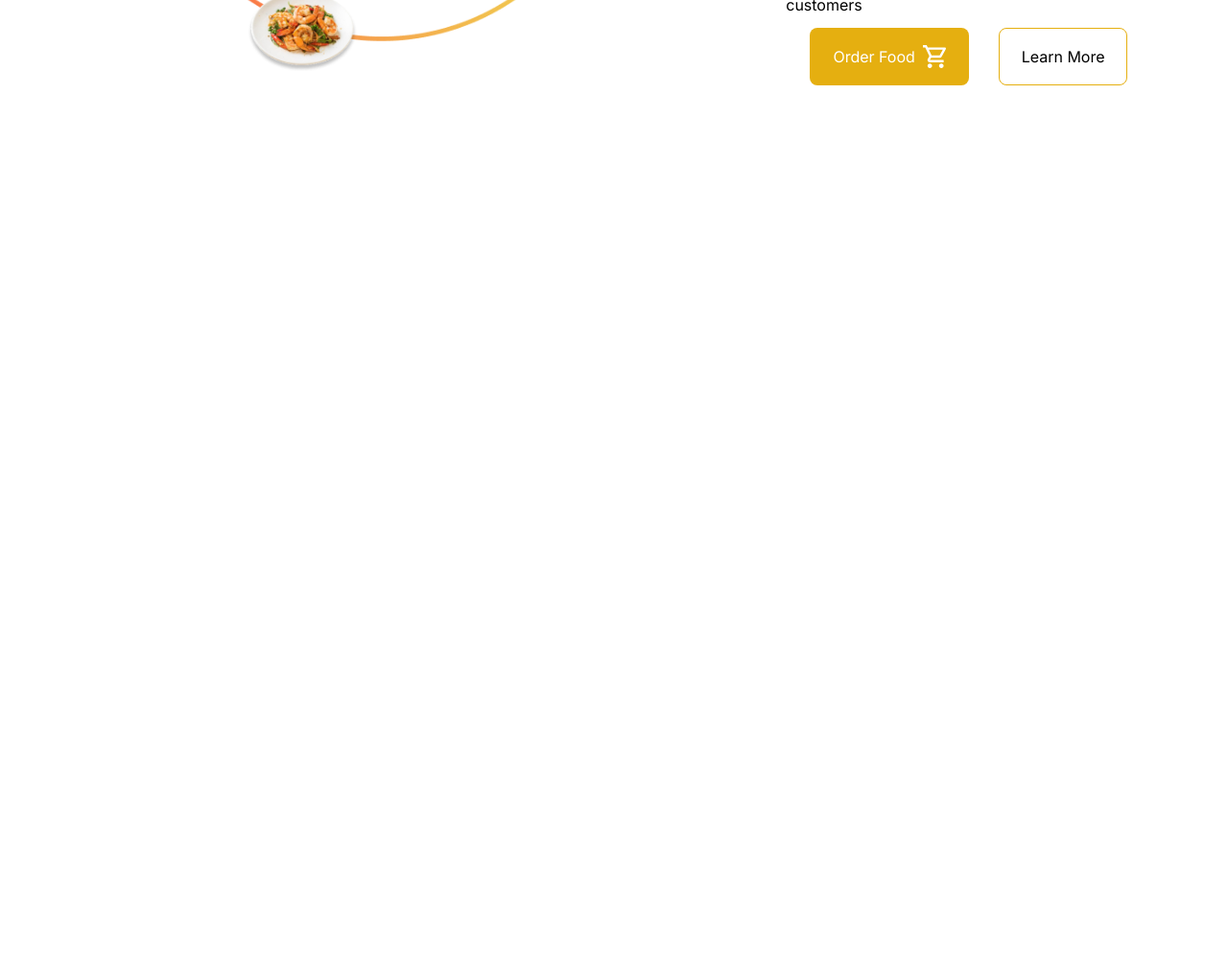
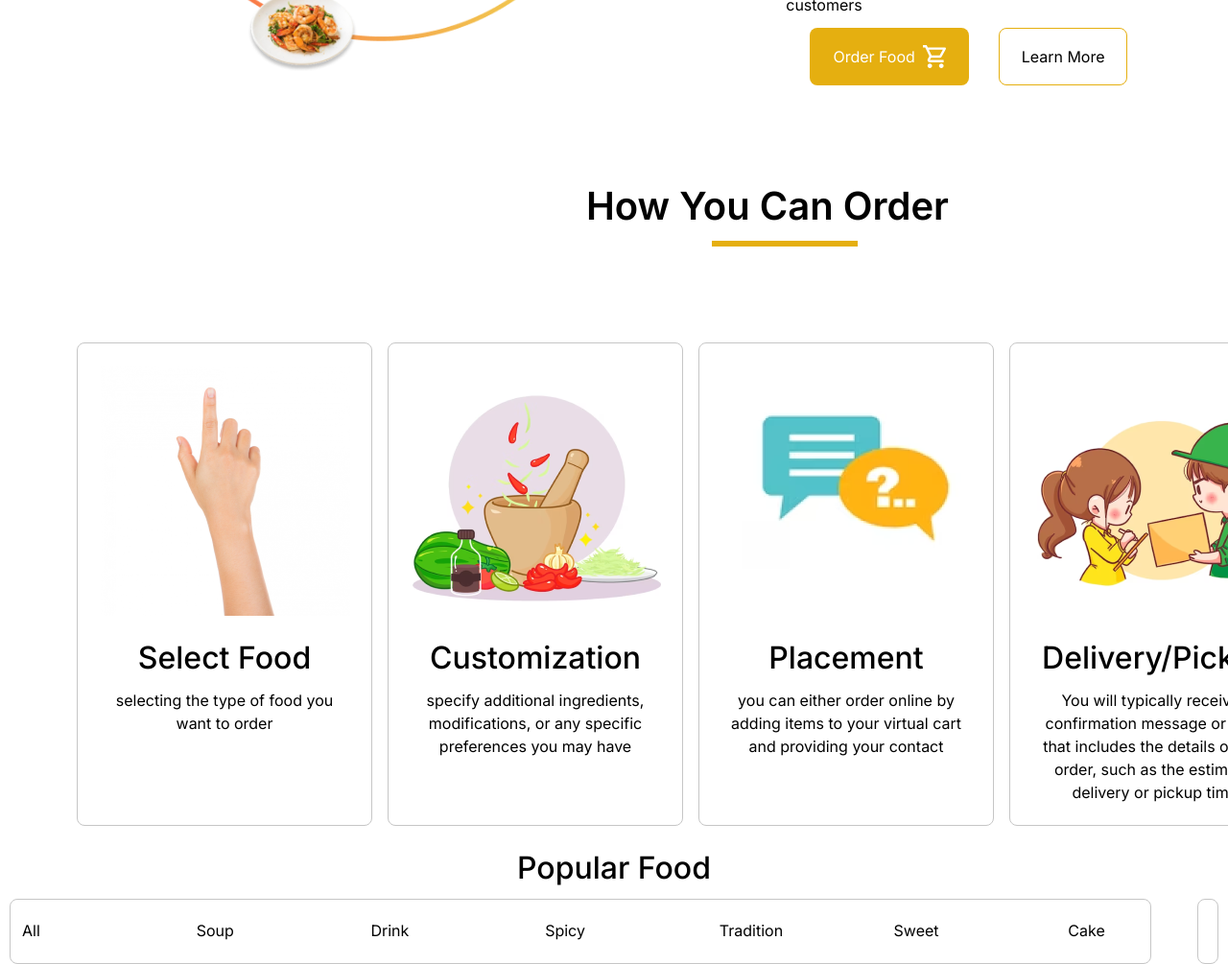
Before and after one commit to Eduardos13/asian_food, a plain HTML site: page index.html in a window 1280 px wide. Shown: the part 657-1662 px from the top of the page at 96% size. Before the commit the page ends 800 px from the top, so only its background shows below. Drawn offline with nearby package versions, Linux system fonts and the light colour scheme; a web font is replaced by a local one.

Commit message:
created 2 new sections

```diff
--- a/index.html
+++ b/index.html
@@ -13,6 +13,8 @@
     </head>
 
     <body>
+
+        <!--Header-->
 
         <header class="header">
             <div class="container">
@@ -50,6 +52,9 @@
         </header>
 
         <main>
+
+            <!--Hero section-->
+
             <section class="hero">
                 <div class="container hero-section">
                     <img src="./images/hero-image.png" alt="" class="hero-image">
@@ -67,6 +72,58 @@
                     </div>
                 </div>
             </section>
+
+            <!--How to order-->
+
+            <section class="to-order">
+                <div class="container">
+                    <h2 class="order-title">How You Can order</h2>
+                    <ul class="to-order-list">
+                        <li class="to-order-item">
+                            <img src="./images/select.png" alt="hand points up" class="to-order-image">
+                            <h2 class="to-order-title">Select Food</h2>
+                            <p class="to-order-text"> selecting the type of food you want to order</p>
+                        </li>
+                        <li class="to-order-item">
+                            <img src="./images/customization.png" alt="different ingridients" class="to-order-image">
+                            <h2 class="to-order-title">Customization</h2>
+                            <p class="to-order-text">specify additional ingredients, modifications, or any specific preferences you may have</p>
+                        </li>
+                        <li class="to-order-item">
+                            <img src="./images/placement.png" alt="chat icont" class="to-order-image">
+                            <h2 class="to-order-title">Placement</h2>
+                            <p class="to-order-text">you can either order online by adding items to your virtual cart and providing your contact</p>
+                        </li>
+                        <li class="to-order-item">
+                            <img src="./images/delivery.png" alt="boy and girl" class="to-order-image">
+                            <h2 class="to-order-title"> Delivery/Pickup</h2>
+                            <p class="to-order-text">You will typically receive a confirmation message or email that includes the details of your order, such as the estimated delivery or pickup time. </p>
+                        </li>
+                    </ul>
+                </div>
+            </section>
+
+            <!--Popular food-->
+
+            <section class="popular-food">
+                <div class="container">
+                    <h2 class="to-order-title">Popular Food</h2>
+                    <nav class="food-navigation">
+                        <ul class="food-navigation-list">
+                            <li class="food-navigation-item"><a href="" class="food-navigation-link">All</a></li>
+                            <li class="food-navigation-item"><a href="" class="food-navigation-link">Soup</a></li>
+                            <li class="food-navigation-item"><a href="" class="food-navigation-link">Drink</a></li>
+                            <li class="food-navigation-item"><a href="" class="food-navigation-link">Spicy</a></li>
+                            <li class="food-navigation-item"><a href="" class="food-navigation-link">Tradition</a></li>
+                            <li class="food-navigation-item"><a href="" class="food-navigation-link">Sweet</a></li>
+                            <li class="food-navigation-item"><a href="" class="food-navigation-link">Cake</a></li>
+                        </ul>
+                        <svg class="food-navigation-filter" width="24" height="24">
+                            <use href="./images/icons.svg#icon-filters"></use>
+                        </svg>
+                    </nav>
+                </div>
+            </section>
         </main>
 
     </body>
--- a/styles/styles.css
+++ b/styles/styles.css
@@ -33,6 +33,9 @@ img {
 
 /* =======Header========= */
 
+.header {
+    display: flex;
+}
 
 .header-logo {
     font-family: "Sniglet", sans-serif;
@@ -111,6 +114,10 @@ img {
 
 
 /* =======Hero section========= */
+
+.hero {
+    display: flex;
+}
 
 .hero-section {
     display: flex;
@@ -203,3 +210,115 @@ img {
 .btn-learn:focus {
     background-color: rgba(229, 175, 16, 0.2);
 }
+
+/* =======How to order========= */
+
+.to-order {
+    display: flex;
+}
+
+.order-title {
+    font-weight: 600;
+    font-size: 40px;
+    line-height: 1.3;
+    text-transform: capitalize;
+    padding: 100px 0;
+    margin-left: 531px;
+}
+
+.order-title::after {
+    content: '';
+    border: 3px solid #E5AF10;
+    width: 152px;
+    height: 0px;
+    display: block;
+    margin-top: 10px;
+    margin-left: 131px;
+
+}
+
+.to-order-item {
+    border: 1px solid #C6C6C6;
+    border-radius: 8px;
+    padding: 24px;
+    width: 308px;
+    height: 504px;
+    cursor: pointer;
+}
+
+.to-order-item:hover {
+    box-shadow: 0px 2px 1px 0px rgba(46, 47, 66, 0.08), 0px 1px 1px 0px rgba(46, 47, 66, 0.16), 0px 1px 6px 0px rgba(46, 47, 66, 0.08);
+}
+
+.to-order-list {
+    display: flex;
+    gap: 16px;
+}
+
+.to-order-title {
+    padding-top: 24px;
+    padding-bottom: 12px;
+    font-weight: 500;
+    font-size: 32px;
+    line-height: 1.25;
+    text-transform: capitalize;
+    text-align: center;
+}
+
+.to-order-text {
+    font-weight: 400;
+    font-size: 16px;
+    line-height: 1.5;
+    text-align: center;
+}
+
+/* =======Popular food========= */
+
+.popular-food {
+    display: flex;
+}
+
+.food-navigation {
+    display: flex;
+    align-items: center;
+    justify-content: center;
+    gap: 48px;
+}
+
+.food-navigation-list {
+    display: flex;
+    border: 1px solid #C6C6C6;
+    border-radius: 8px;
+    padding: 12px;
+    width: 1190px;
+    height: 68px;
+    gap: 108px;
+    align-items: center;
+    justify-content: center;
+}
+
+.food-navigation-item {
+    width: 74px;
+    height: 44px;
+    padding-top: 12px;
+    padding-bottom: 12px;
+}
+
+.food-navigation-link:hover {
+    border-radius: 8px;
+    padding: 10px 16px;
+    width: 74px;
+    height: 44px;
+    background-color: #E5AF10;
+    color: #ffffff;
+}
+
+
+
+.food-navigation-filter {
+    border: 1px solid #C6C6C6;
+    border-radius: 8px;
+    padding: 22px 10px;
+    width: 44px;
+    height: 68px;
+}
```
Also changed, not shown: images/customization.png (added), images/delivery.png (added), images/placement.png (added), images/select.png (added).
